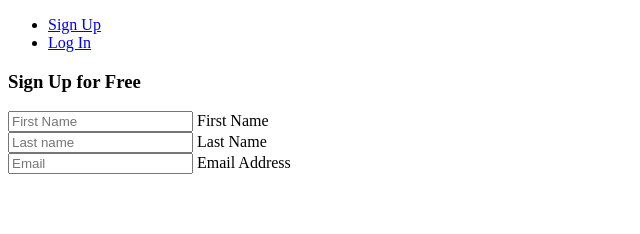
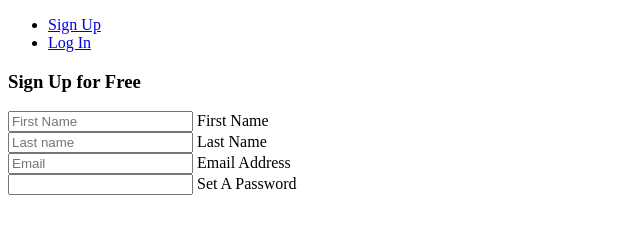
Before and after one commit to FrederriCo/Registration-template, a plain HTML site: page index.html in a window 1280 px wide. Shown: the whole page, without its empty margins (0-640 px from the left). Drawn offline with Linux system fonts and the light colour scheme.

Commit message:
create input password

```diff
--- a/index.html
+++ b/index.html
@@ -33,6 +33,12 @@
             <input type="email" name="email" id="email" placeholder="Email" required>
             <label for="email">Email Address</label>
         </div>
+        <div class="field">
+            <input type="text" name="password" id="password" placeholder="" required>
+            <label for="password">Set A Password</label>
+          </div>
+
+
     </form>
 </body>
 
```
